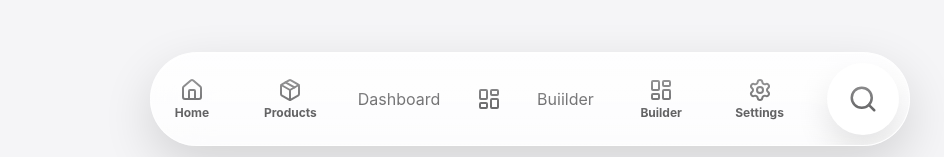
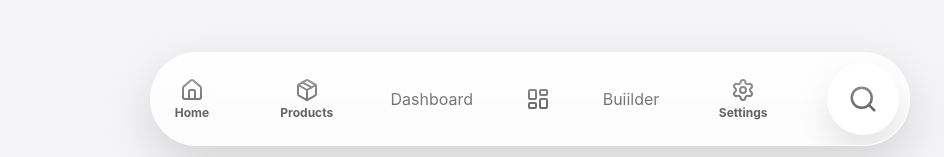
Before and after one commit to omidshokri/Siloam-inventory, a Next.js app: page /dashboard in a window 1280 px wide. Shown: the part 640-797 px from the top of the page, without its empty margins (110-1054 px from the left). Built offline with nearby package versions, Linux system fonts and the light colour scheme; no server answers; the database is empty.

Commit message:
fix builder nav and export build

```diff
--- a/components/BottomNav.tsx
+++ b/components/BottomNav.tsx
@@ -122,10 +122,6 @@ export default function BottomNav() {
 
               <span>Dashboard</span><LayoutDashboard size={24} />
   <span>Buiilder</span>
-<Link href="/dashboard/builder" className="bottom-nav-item">
-  <LayoutDashboard size={24} />
-  <span>Builder</span>
-</Link>
             <Link href="/settings" className="bottom-nav-item">
               <Settings size={24} />
               <span>Settings</span>
```
